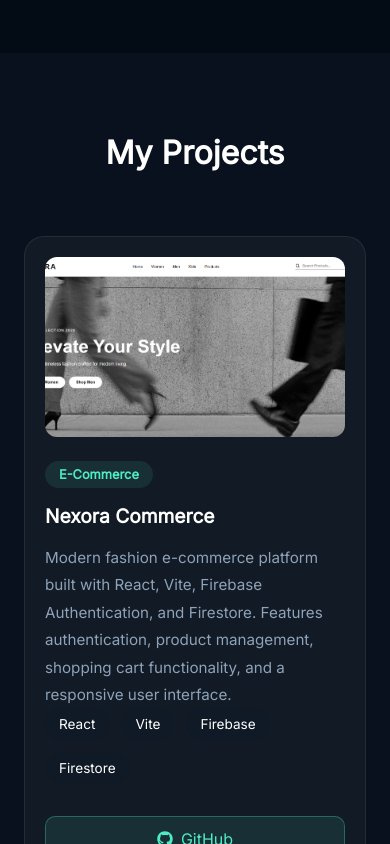
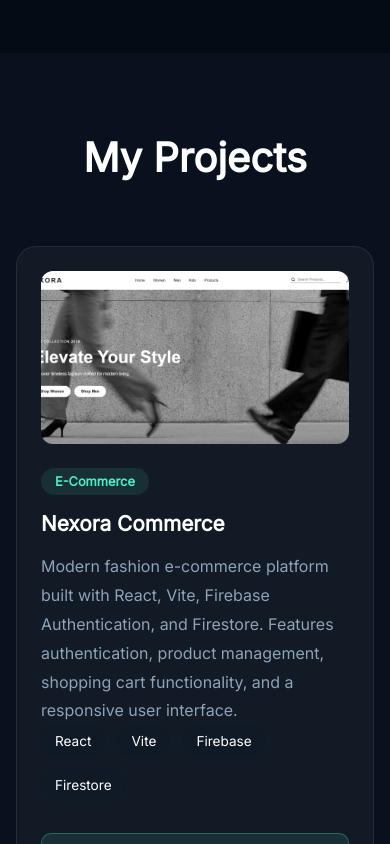
Before and after one commit to Htut-7/personal-portfolio, a React app: page / in a window 390 px wide. Shown: the part 3540-4384 px from the top of the page. Built offline with nearby package versions, Linux system fonts and the light colour scheme; the HTML template or start-up script is replaced by a standard one.

Commit message:
Update Cases

```diff
--- a/src/Components/Project.jsx
+++ b/src/Components/Project.jsx
@@ -127,7 +127,10 @@ export default function Project() {
         variants={containerVariants}
         initial="hidden"
         whileInView="show"
-        viewport={{ once: true, amount: 0.2 }}
+        viewport={{
+          once: true,
+          amount: 0,
+        }}
       >
         {projects.map((project) => (
           <motion.div
--- a/src/Css/Project.css
+++ b/src/Css/Project.css
@@ -16,7 +16,7 @@
   max-width: 1200px;
   margin: 0 auto;
   display: grid;
-  grid-template-columns: repeat(auto-fit, minmax(380px, 1fr));
+  grid-template-columns: repeat(auto-fit, minmax(300px, 1fr));
   gap: 2rem;
   align-items: stretch;
 }
@@ -151,22 +151,23 @@
 }
 
 @media (max-width: 480px) {
-  .projects h2 {
-    font-size: 2rem;
+  .projects {
+    padding: 80px 1rem;
+  }
+
+  .project-grid {
+    grid-template-columns: 1fr;
   }
 
   .project-card {
-    padding: 1.25rem;
+    width: 100%;
+    min-width: 0;
   }
 
-  .project-card h3 {
-    font-size: 1.2rem;
-  }
-
-  .project-description {
-    font-size: 0.95rem;
-  }
-   .project-image {
-    height: 180px;
+  .project-image {
+    width: 100%;
+    height: auto;
+    aspect-ratio: 16 / 9;
+    object-fit: cover;
   }
 }
```
